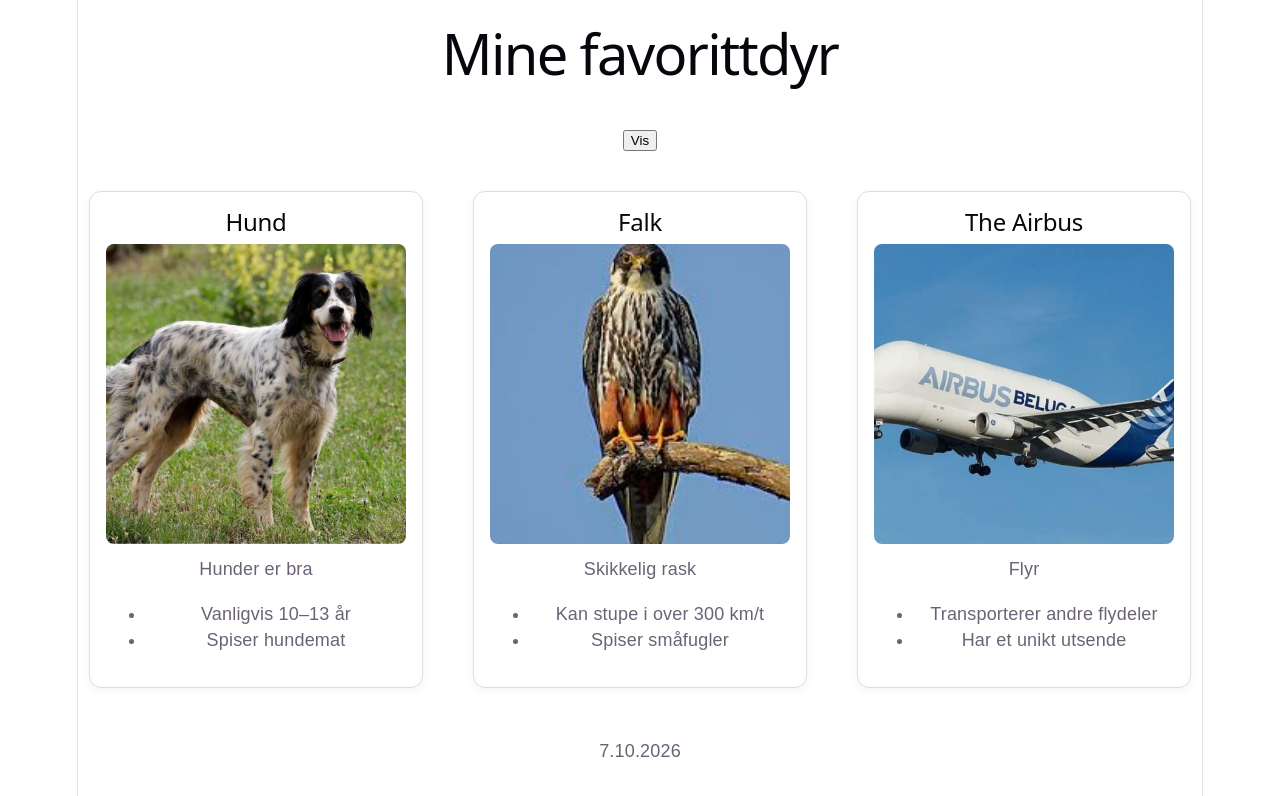
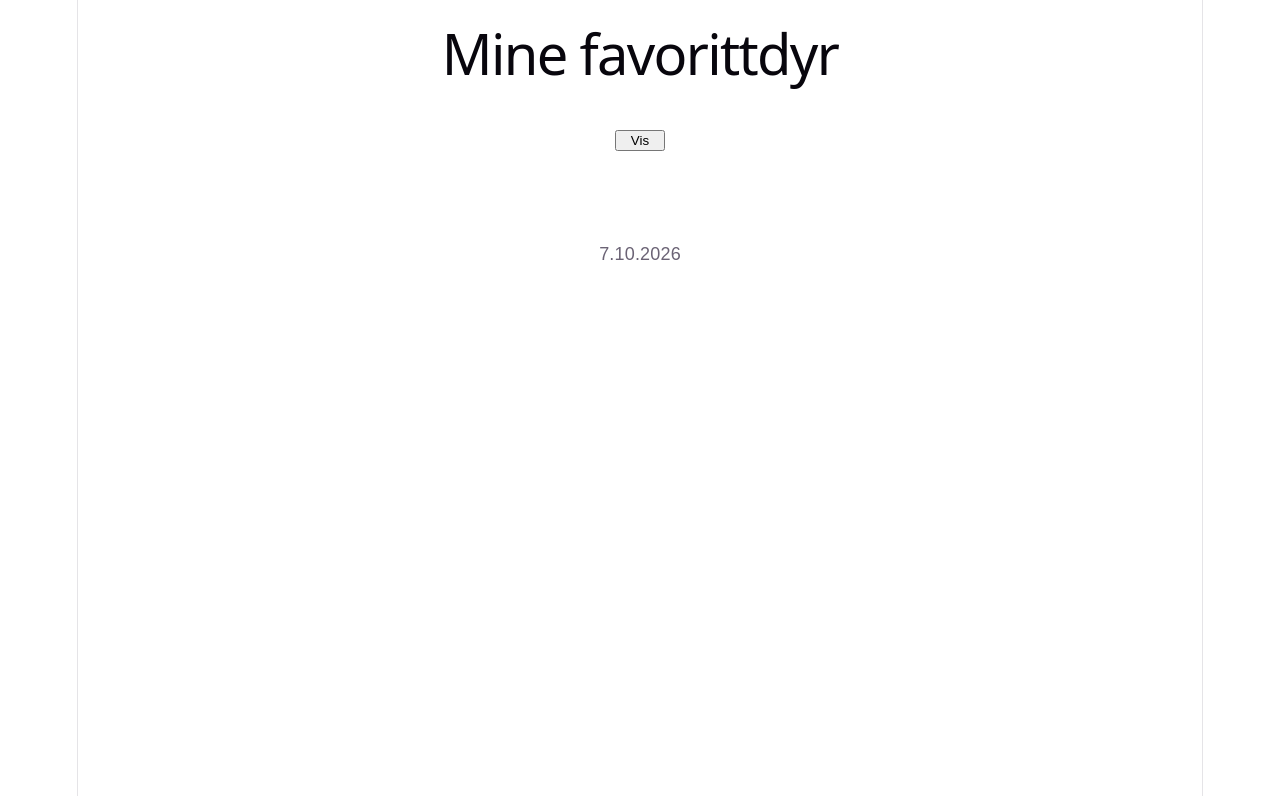
Before and after one commit to GatorSindre/React_Project, a React (Vite) app: page / in a window 1280 px wide. Shown: the top 796 px of the page. Built offline with nearby package versions, Linux system fonts and the light colour scheme.

Commit message:
fikset skjul knapp

```diff
--- a/src/App.tsx
+++ b/src/App.tsx
@@ -24,11 +24,13 @@
       <Header></Header>
 
       <button onClick={() => setShowAnimals(!showAnimals)} style={{
-        marginBottom: 40
+        marginBottom: 40,
+        width: 50
       }}>
         {showAnimals ? "Skjul" : "Vis"}
       </button>
 
+      {showAnimals && (
         <div style={{ display: "flex", justifyContent: "center", gap: 50 }}>
         <AnimalCard
           name="Hund"
@@ -49,6 +51,7 @@
           fakta={['Transporterer andre flydeler', 'Har et unikt utsende']}
         />
         </div>
+      )}
 
       <Footer
         text={dato}
```
Lines whose indentation alone changed are shown as unchanged.
